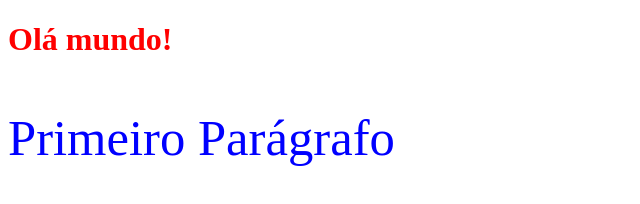
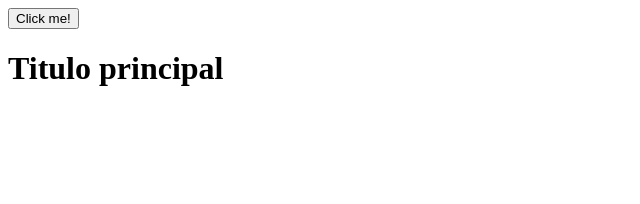
Before and after one commit to bielCoder/aula_js, a plain HTML site: page index.html in a window 1280 px wide. Shown: the whole page, without its empty margins (0-640 px from the left). Drawn offline with Linux system fonts and the light colour scheme.

Commit message:
initial commit

```diff
--- a/index.html
+++ b/index.html
@@ -3,12 +3,15 @@
 <head>
 	<meta charset="UTF-8">
 	<meta name="viewport" content="width=device-width, initial-scale=1.0">
-	<script src="js/script.js"></script>
+
 	<link rel="stylesheet" href="css/style.css">
 	<title>Aula de Js</title>
 </head>
 <body>
-		<h1>Olá mundo!</h1>
-		<p>Primeiro Parágrafo</p>
+		<div>
+			<button id="btn">Click me!</button>
+			<h1 id="titulo">Titulo principal</h1>
+		</div>
+		<script src="js/script.js"></script>
 </body>
 </html>
--- a/js/script.js
+++ b/js/script.js
@@ -1,9 +1,19 @@
-	// Onload realizar o carregamento de toda a pagina para executar o DOM.
-	window.onload = function carrega(){
-	var title = document.querySelector('h1');
-	title.style.color = 'red';
-	var paragrafo = document.querySelector('p');
+	// evento click
 
-		paragrafo.style.fontSize = '38pt';
-		paragrafo.style.color = 'blue';
-	}
+	var btn = document.querySelector('#btn');
+
+	console.log(btn);
+
+	btn.addEventListener("click",function(){
+		console.log("clicou");
+		this.style.color = 'red';
+	});
+
+	// evento dbclick
+
+	titulo = document.querySelector('#titulo');
+
+	btn.addEventListener("dblclick",function(){
+		console.log("duplo click");
+		titulo.style.color = 'blue';
+	})
```
Also changed, not shown: 1 other file.
